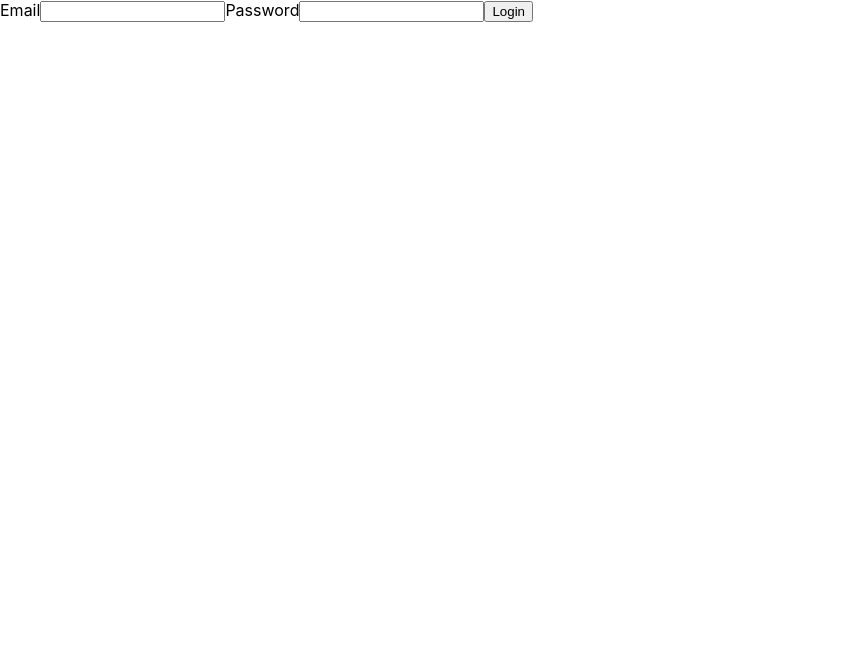
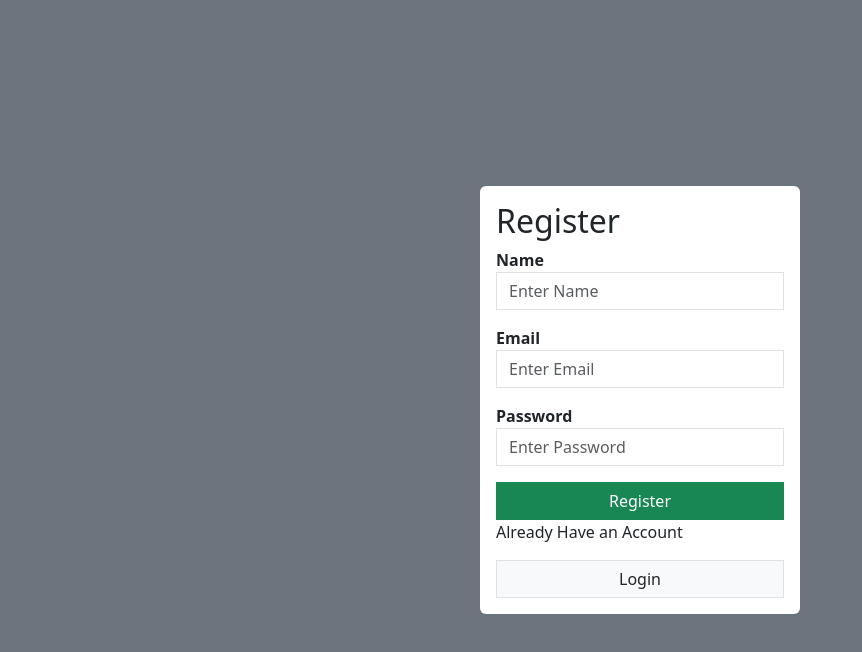
Before and after one commit to Irtaza2009/Portal, a React (Create React App) app: page /register in a window 1280 px wide. Shown: the top 652 px of the page, without its empty margins (0-862 px from the left). Built offline with nearby package versions, Linux system fonts and the light colour scheme.

Commit message:
Added signup form

```diff
--- a/package.json
+++ b/package.json
@@ -7,6 +7,7 @@
     "@testing-library/react": "^13.4.0",
     "@testing-library/user-event": "^13.5.0",
     "axios": "^1.7.2",
+    "bootstrap": "^5.3.3",
     "react": "^18.3.1",
     "react-dom": "^18.3.1",
     "react-router-dom": "^6.24.0",
--- a/src/App.css
+++ /dev/null
@@ -1,38 +0,0 @@
-.App {
-  text-align: center;
-}
-
-.App-logo {
-  height: 40vmin;
-  pointer-events: none;
-}
-
-@media (prefers-reduced-motion: no-preference) {
-  .App-logo {
-    animation: App-logo-spin infinite 20s linear;
-  }
-}
-
-.App-header {
-  background-color: #282c34;
-  min-height: 100vh;
-  display: flex;
-  flex-direction: column;
-  align-items: center;
-  justify-content: center;
-  font-size: calc(10px + 2vmin);
-  color: white;
-}
-
-.App-link {
-  color: #61dafb;
-}
-
-@keyframes App-logo-spin {
-  from {
-    transform: rotate(0deg);
-  }
-  to {
-    transform: rotate(360deg);
-  }
-}
--- a/src/App.js
+++ b/src/App.js
@@ -1,92 +1,17 @@
-import React, { useState, useEffect } from "react";
-import axios from "axios";
+import React, { useState } from "react";
+import "bootstrap/dist/css/bootstrap.min.css";
+import Signup from "./Signup.jsx";
+import { BrowserRouter, Routes, Route } from "react-router-dom";
+import Login from "./Login.jsx";
 
 function App() {
-  const [users, setUsers] = useState([]);
-  const [loggedIn, setLoggedIn] = useState(false);
-
-  useEffect(() => {
-    if (loggedIn) {
-      axios
-        .get(`${API_URL}/users`, {
-          headers: {
-            Authorization: `Bearer ${localStorage.getItem("token")}`,
-          },
-        })
-        .then((response) => {
-          setUsers(response.data);
-        })
-        .catch((error) => {
-          console.error("Error fetching users:", error);
-        });
-    }
-  }, [loggedIn]);
-
-  const API_URL = "http://localhost:5000/api";
-
-  const login = async (email, password) => {
-    try {
-      const response = await axios.post(`${API_URL}/login`, {
-        email,
-        password,
-      });
-      localStorage.setItem("token", response.data.token);
-      setLoggedIn(true);
-    } catch (error) {
-      console.error("Error logging in:", error);
-      alert("Login failed. Please check your credentials and try again.");
-    }
-  };
-
   return (
-    <div className="App">
-      {!loggedIn ? (
-        <LoginForm login={login} />
-      ) : (
-        <div>
-          <h1>User List</h1>
-          <ul>
-            {users.map((user) => (
-              <li key={user._id}>
-                <h2>{user.name}</h2>
-                <p>{user.job}</p>
-                <p>{user.techSkills}</p>
-                <p>{user.about}</p>
-                <a href={user.linkedin}>LinkedIn</a>
-              </li>
-            ))}
-          </ul>
-        </div>
-      )}
-    </div>
-  );
-}
-
-function LoginForm({ login }) {
-  const [email, setEmail] = useState("");
-  const [password, setPassword] = useState("");
-
-  const handleSubmit = (e) => {
-    e.preventDefault();
-    login(email, password);
-  };
-
-  return (
-    <form onSubmit={handleSubmit}>
-      <label>Email</label>
-      <input
-        type="email"
-        value={email}
-        onChange={(e) => setEmail(e.target.value)}
-      />
-      <label>Password</label>
-      <input
-        type="password"
-        value={password}
-        onChange={(e) => setPassword(e.target.value)}
-      />
-      <button type="submit">Login</button>
-    </form>
+    <BrowserRouter>
+      <Routes>
+        <Route path="/register" element={<Signup />}></Route>
+        <Route path="/login" element={<Login />}></Route>
+      </Routes>
+    </BrowserRouter>
   );
 }
 
--- /dev/null
+++ b/src/Login.jsx
@@ -0,0 +1,7 @@
+import React from "react";
+
+function Login() {
+  return <div>Login</div>;
+}
+
+export default Login;
--- /dev/null
+++ b/src/Signup.jsx
@@ -0,0 +1,77 @@
+import { useState } from "react";
+import { Link } from "react-router-dom";
+import axios from "axios";
+
+function Signup() {
+  const [name, setName] = useState();
+  const [email, setEmail] = useState();
+  const [password, setPassword] = useState();
+
+  const handleSubmit = (e) => {
+    e.preventDefault();
+    axios
+      .post("", { name, email, password })
+      .then((result) => console.log(result))
+      .catch((error) => console.error(error));
+  };
+
+  return (
+    <div className="d-flex justify-content-center align-items-center bg-secondary vh-100">
+      <div className="bg-white p-3 rounded w-25">
+        <h2>Register</h2>
+        <form onSubmit={handleSubmit}>
+          <div className="mb-3">
+            <label htmlFor="email">
+              <strong>Name</strong>
+            </label>
+            <input
+              type="text"
+              placeholder="Enter Name"
+              autoComplete="off"
+              name="email"
+              className="form-control rounded-0"
+              onChange={(e) => setName(e.target.value)}
+            />
+          </div>
+          <div className="mb-3">
+            <label htmlFor="email">
+              <strong>Email</strong>
+            </label>
+            <input
+              type="email"
+              placeholder="Enter Email"
+              autoComplete="off"
+              name="email"
+              className="form-control rounded-0"
+              onChange={(e) => setEmail(e.target.value)}
+            />
+          </div>
+          <div className="mb-3">
+            <label htmlFor="email">
+              <strong>Password</strong>
+            </label>
+            <input
+              type="password"
+              placeholder="Enter Password"
+              name="password"
+              className="form-control rounded-0"
+              onChange={(e) => setPassword(e.target.value)}
+            />
+          </div>
+          <button type="submit" className="btn btn-success w-100 rounded-0">
+            Register
+          </button>
+        </form>
+        <p>Already Have an Account</p>
+        <Link
+          to="/login"
+          className="btn btn-default border w-100 bg-light rounded-0 text-decoration-none"
+        >
+          Login
+        </Link>
+      </div>
+    </div>
+  );
+}
+
+export default Signup;
--- a/src/index.css
+++ /dev/null
@@ -1,13 +0,0 @@
-body {
-  margin: 0;
-  font-family: -apple-system, BlinkMacSystemFont, 'Segoe UI', 'Roboto', 'Oxygen',
-    'Ubuntu', 'Cantarell', 'Fira Sans', 'Droid Sans', 'Helvetica Neue',
-    sans-serif;
-  -webkit-font-smoothing: antialiased;
-  -moz-osx-font-smoothing: grayscale;
-}
-
-code {
-  font-family: source-code-pro, Menlo, Monaco, Consolas, 'Courier New',
-    monospace;
-}
```
Also changed, not shown: src/index.js (+5 -6 lines), 1 other file (tests, documents, lock files or other folders).
